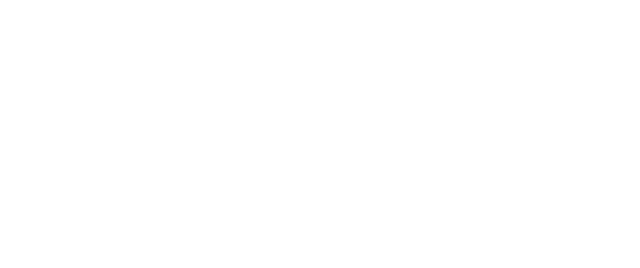
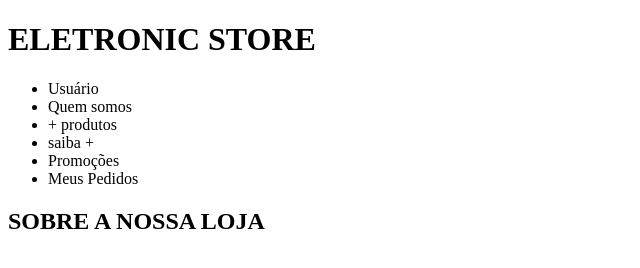
Before and after one commit to monomaquina702/SITE-ELETRONIC-STORE, a plain HTML site: page index.html in a window 1280 px wide. Shown: the whole page, without its empty margins (0-640 px from the left). Drawn offline with Linux system fonts and the light colour scheme.

Commit message:
manomaquina702

```diff
--- a/index.html
+++ b/index.html
@@ -6,9 +6,23 @@
     <title>ELETRONIC STORE</title>
 </head>
 
+<hearder>
+    <h1 class = "cabecalho">ELETRONIC STORE</h1> <!--refere-se a uma tag de título-->
 
+    <ul> <!-- lista não ordenada -->
+        <li class = "cabesalho-lista-1">Usuário</li>
+        <li class = "cabesalho-lista-1">Quem somos</11>
+        <li class = "cabesalho-lista-1">+ produtos</11>
+
+        <li class = "cabesalho-lista-2">saiba +</11>
+        <li class = "cabesalho-lista-2">Promoções</11>
+        <li class = "cabesalho-lista-2">Meus Pedidos</11>
+     </ul>
+
+</header>
 
 <body>
+    <h2 class = "paragrafo-1">SOBRE A NOSSA LOJA</h2>
 
 </body>
 </html>
```
